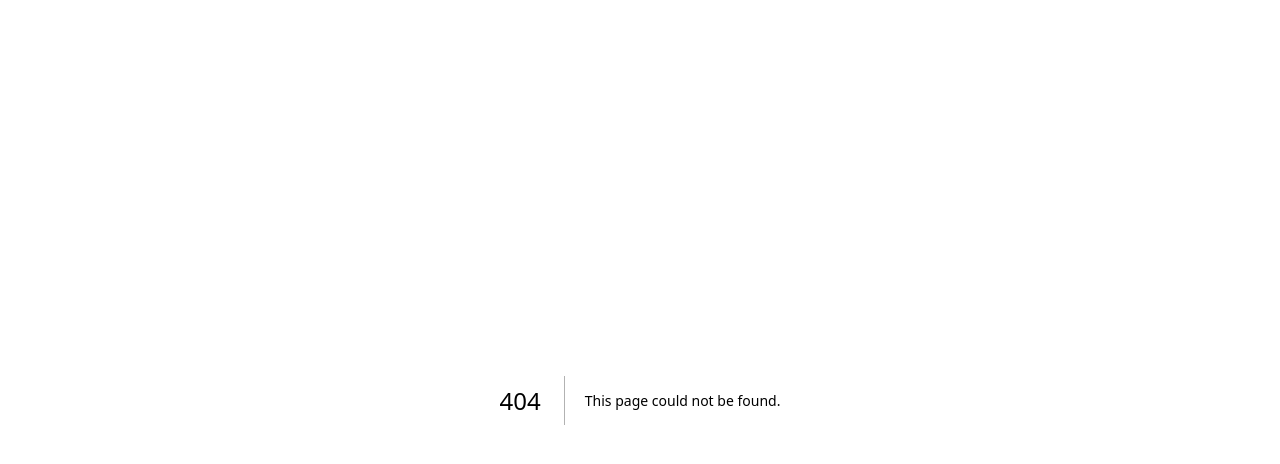
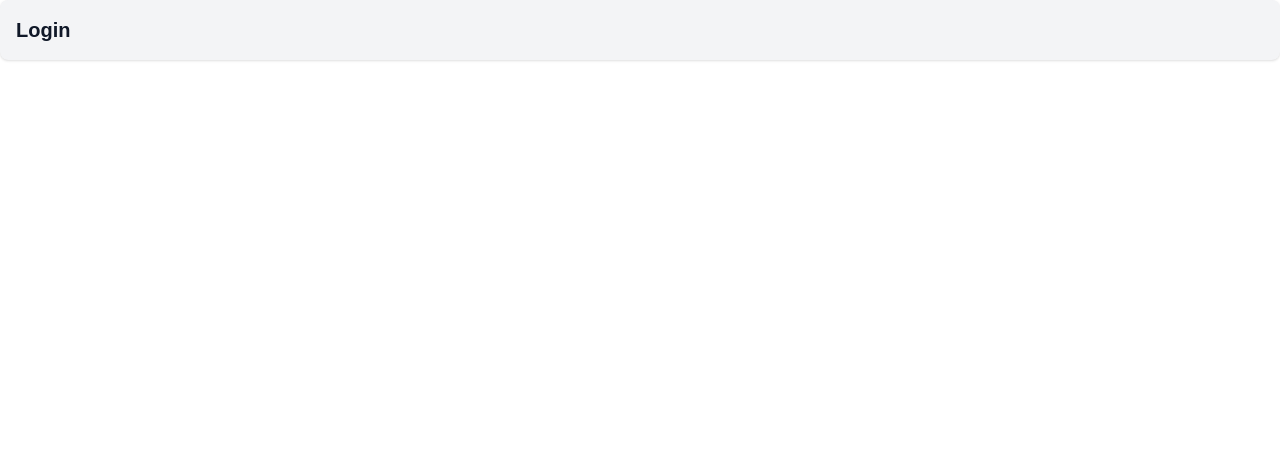
Before and after one commit to MorlonDev261/Next-auth-v5, a Next.js app: page /auth/login in a window 1280 px wide. Before the commit this address had no page. Shown: the top 464 px of the page. Built offline with nearby package versions, Linux system fonts and the light colour scheme.

Commit message:
Create page.tsx

```diff
--- /dev/null
+++ b/app/auth/login/page.tsx
@@ -0,0 +1,13 @@
+import React from "react";
+
+const BasicComponent = () => {
+  return (
+    <div className="p-4 bg-gray-100 dark:bg-gray-800 rounded-lg shadow">
+      <h1 className="text-xl font-semibold text-gray-900 dark:text-white">
+        Login
+      </h1>
+    </div>
+  );
+};
+
+export default BasicComponent;
```
